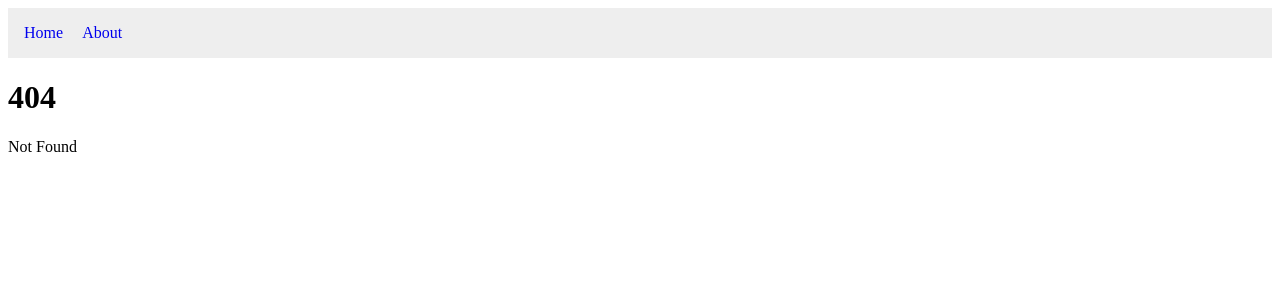
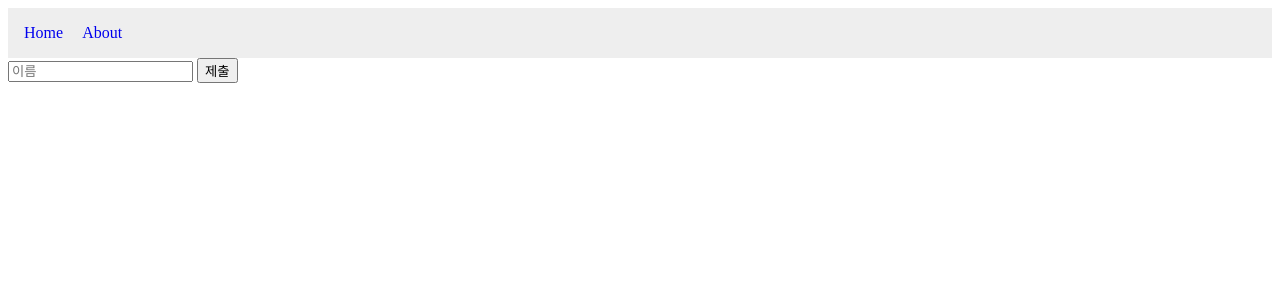
Before and after one commit to bigtr3/SvelteKitDemo, a SvelteKit app: page /contact in a window 1280 px wide. Before the commit this address had no page. Shown: the top 300 px of the page. Built offline with nearby package versions, Linux system fonts and the light colour scheme.

Commit message:
feat : 폼 전송과 처리

```diff
--- /dev/null
+++ b/src/routes/contact/+page.server.js
@@ -0,0 +1,7 @@
+export const actions = {
+	default: async ({ request }) => {
+		const data = await request.formData();
+		const name = data.get('name');
+		return { result: `${name}님, 폼이 전송되었습니다!` };
+	}
+};
--- /dev/null
+++ b/src/routes/contact/+page.svelte
@@ -0,0 +1,12 @@
+<script>
+	export let form;
+</script>
+
+<form method="POST">
+	<input name="name" placeholder="이름" />
+	<button type="submit">제출</button>
+</form>
+
+{#if form}
+	<p>서버 응답: {form.result}</p>
+{/if}
```
